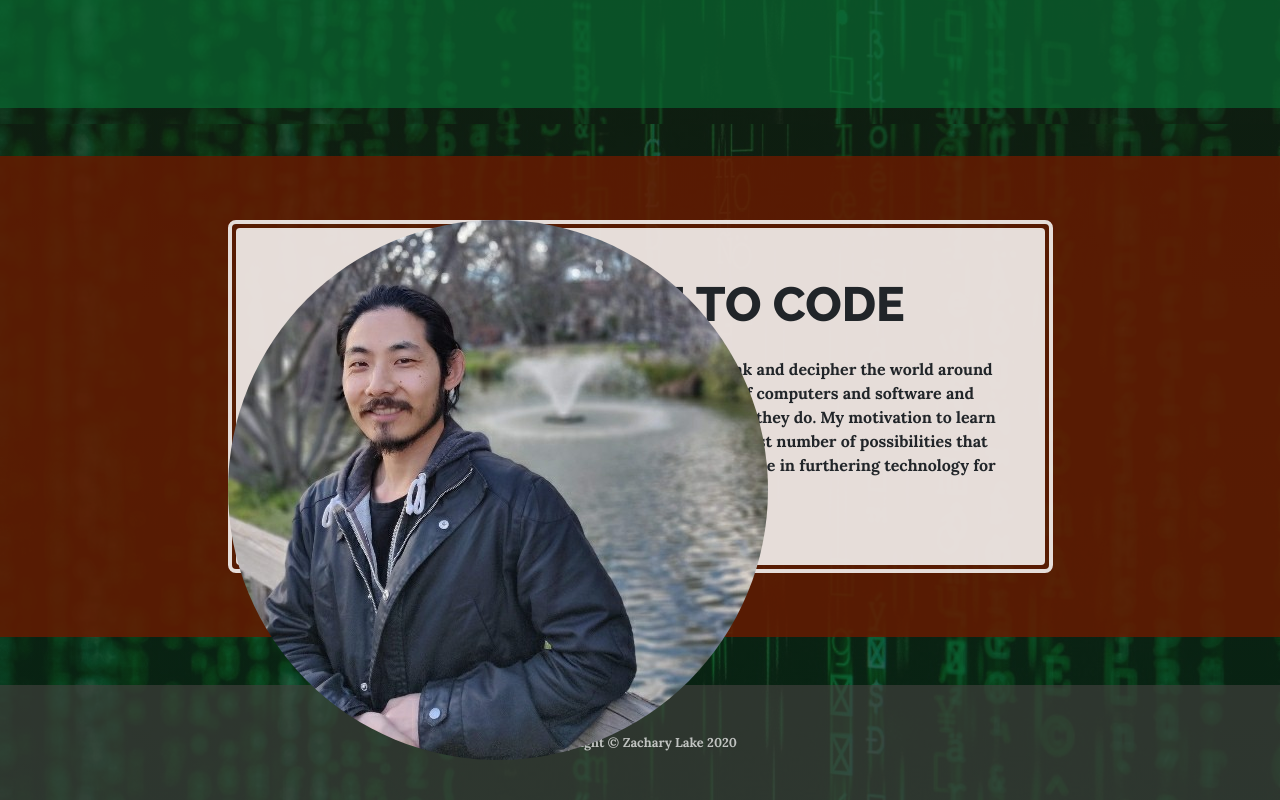
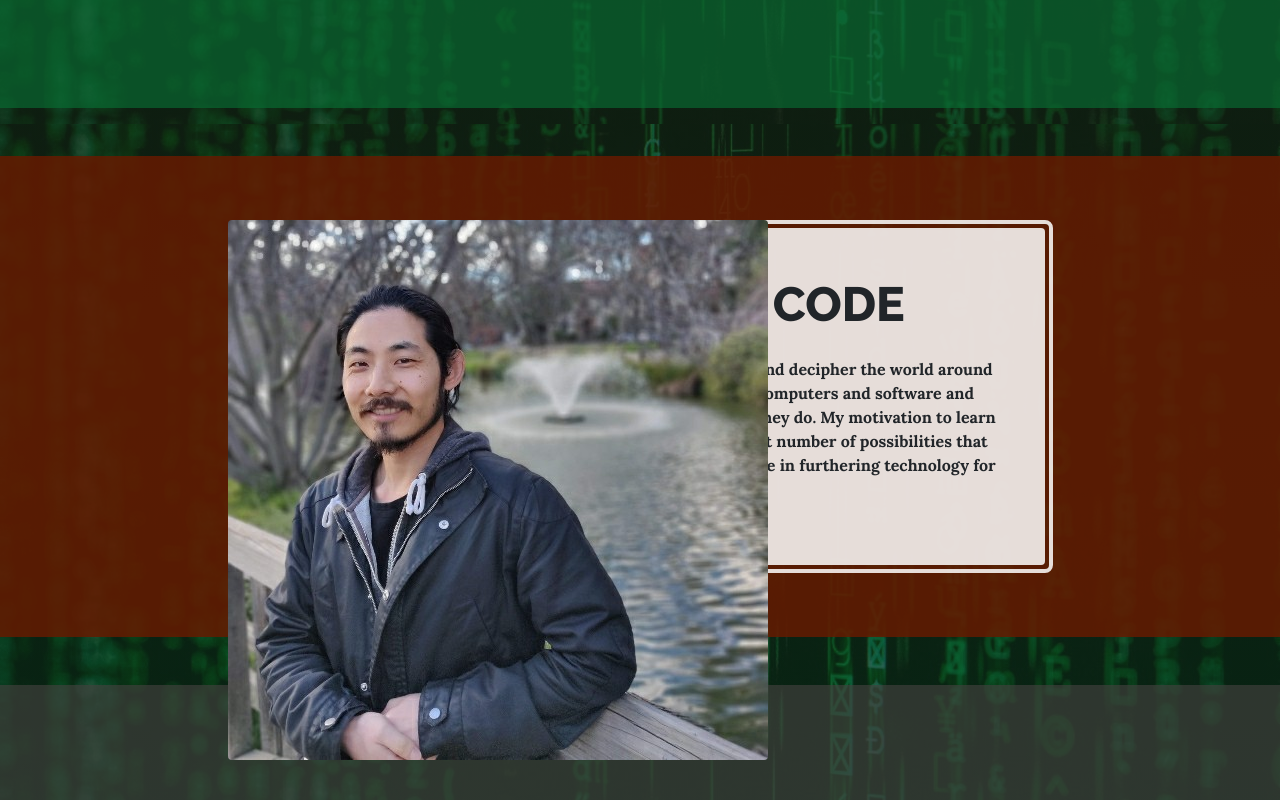
Before and after one commit to zlake23/zachary-homepage, a plain HTML site: page docs/index.html in a window 1280 px wide. Shown: the part 1582-2382 px from the top of the page. Drawn offline with nearby package versions, Linux system fonts and the light colour scheme.

Commit message:
Updates to home page images and styles

```diff
--- a/docs/index.html
+++ b/docs/index.html
@@ -75,7 +75,7 @@
             <div class="container">
                 <div class="row">
                     <div class="col-xl-9 mx-auto">
-                        <img class="profile-img img-fluid" src="./images/profile.jpg" alt="#">
+                        <img class="profile-img img-fluid text-center rounded mb-3" src="./images/profile.jpg" alt="#">
                         <div class="bio-inner text-center rounded">
                             <h2 class="section-heading mb-4">
                                 <span class="section-heading-upper">Why I Learn to Code</span>
```
Also changed, not shown: content/middle-index.html (+1 -1 lines).
